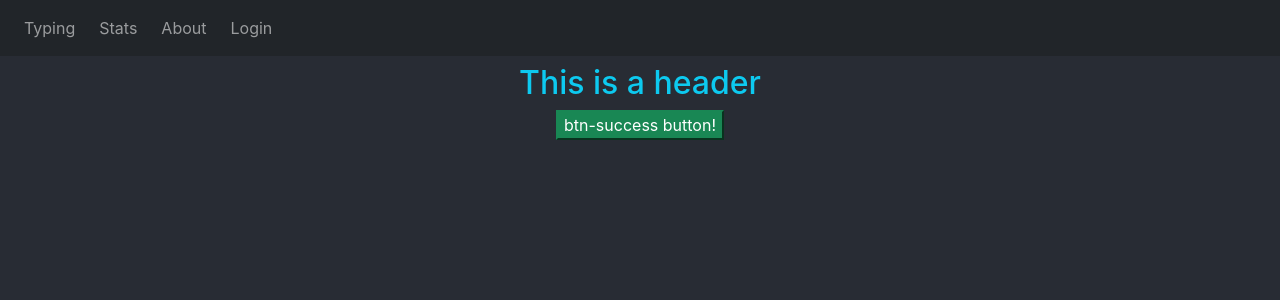
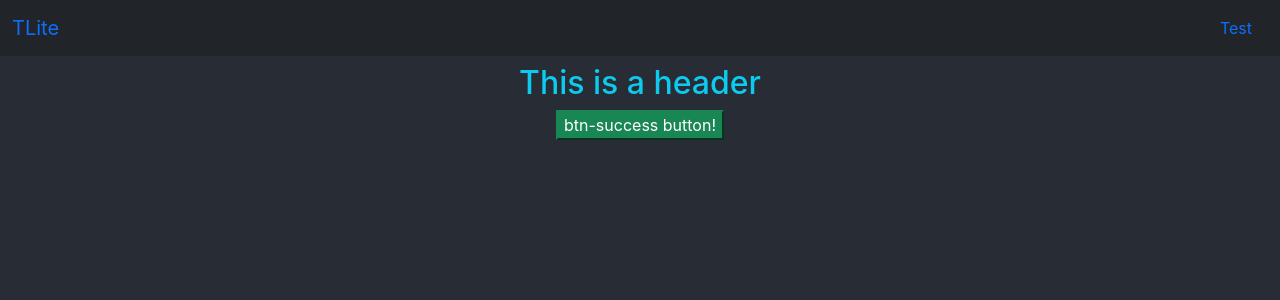
Before and after one commit to inowen/TypeAide, a React (Create React App) app in the folder react_frontend/: page / in a window 1280 px wide. Shown: the top 300 px of the page. Built offline with nearby package versions, Linux system fonts and the light colour scheme.

Commit message:
Remove old navbar

```diff
--- a/react_frontend/src/App.tsx
+++ b/react_frontend/src/App.tsx
@@ -1,42 +1,23 @@
 import React, {useState} from 'react';
-import {NavbarToggler, Collapse, NavItem} from 'reactstrap';
 import 'reactstrap';
-import { Button, Container, Nav, Navbar, NavbarBrand, NavbarText, NavLink, Row, Col} from 'reactstrap';
+import { Container } from 'reactstrap';
 import './App.css';
+import NavigationBar from './NavigationBar';
 
-function Header() {
-  return <div className="">
-    <Navbar color='dark' dark expand={false} role="navigation">
-      <Nav className="mr-auto" navbar>
-        <Container fluid="md">
-          <Row>
-          <Col>
-          <NavItem>
-            <NavLink href="/">Typing</NavLink>
-          </NavItem>
-          </Col>
-          <Col>
-          <NavItem>
-            <NavLink href="/">Stats</NavLink>
-          </NavItem>
-          </Col>
-          <Col>
-          <NavItem>
-            <NavLink href="/">About</NavLink>
-          </NavItem>
-          </Col>
-          <Col>
-          <NavItem>
-            <NavLink href="/">Login</NavLink>
-          </NavItem>
-          </Col>
-          </Row>
-        </Container>
-      </Nav>
-    </Navbar>
-  </div>
+
+function App() {
+  let type: string, setType: any;
+  [type, setType] = useState("btn-success");
+  return <div className="App">
+    <NavigationBar/>
+    <Container className="mt-2">
+      <h2 className="text-info">This is a header</h2>
+      <ChangingButton type={type} setType={setType}/>
+    </Container>
+  </div>;
 }
 
+// This is testing code
 function ChangingButton(props: any) {
       return <button className={props.type} onClick={
         () => props.setType((prev:string) => {
@@ -45,16 +26,5 @@
       }>{props.type} button!</button>
 }
 
-function App() {
-  let type: string, setType: any;
-  [type, setType] = useState("btn-success");
-  return <div className="App">
-    <Header/>
-    <Container className="mt-2">
-      <h2 className="text-info">This is a header</h2>
-      <ChangingButton type={type} setType={setType}/>
-    </Container>
-  </div>;
-}
 
 export default App;
```
